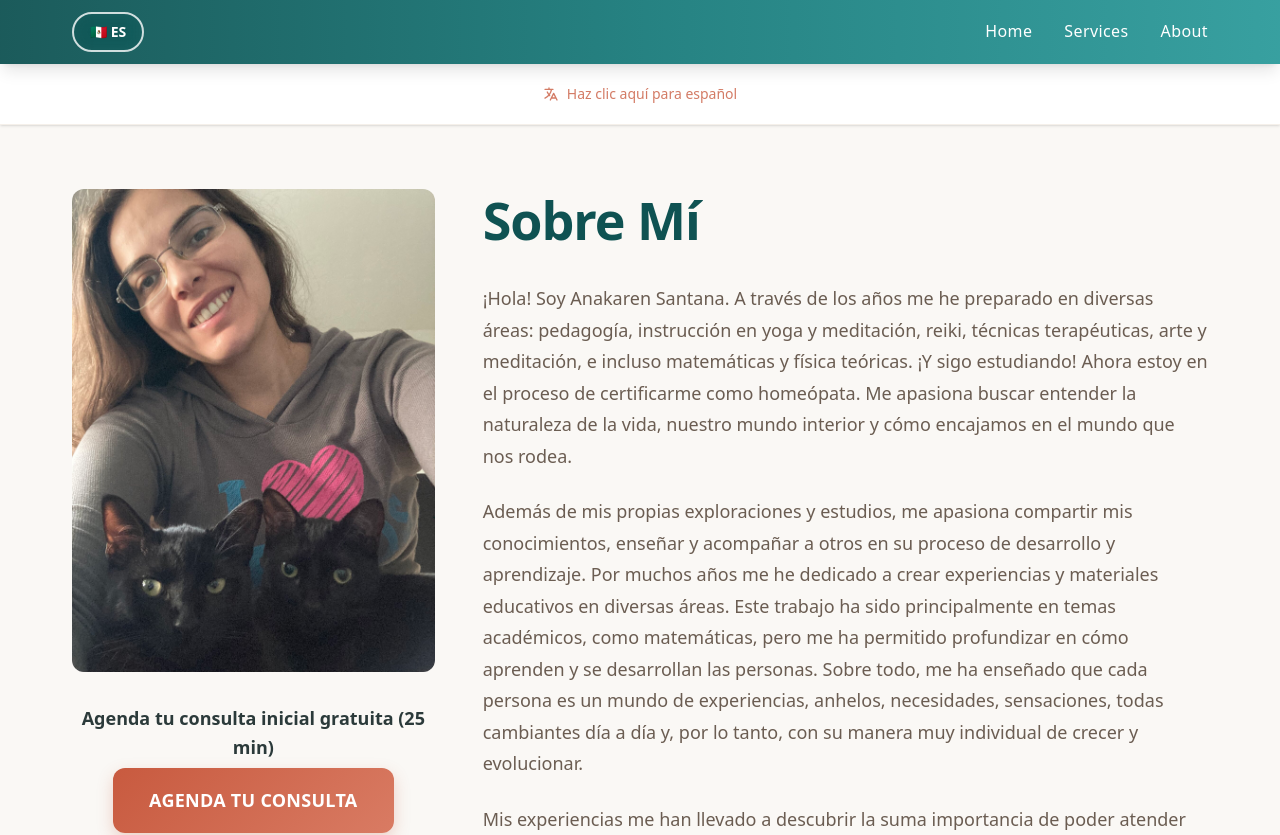
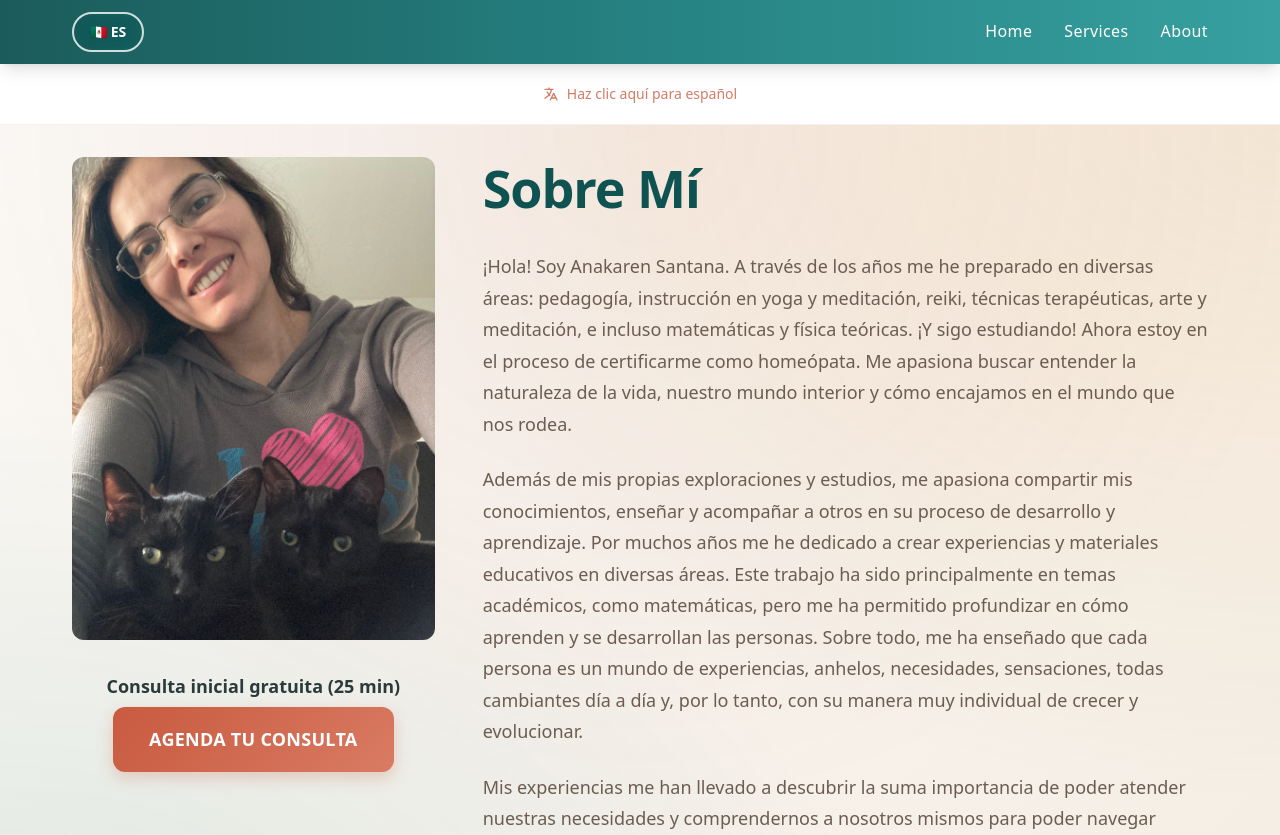
Before and after one commit to aadjones/azulita, a Next.js app: page /es/about in a window 1280 px wide. Shown: the top 835 px of the page. Built offline with nearby package versions, Linux system fonts and the light colour scheme.

Commit message:
Fixed minor spacing on Services page; cleaned up backgrounds to all be earth gradient

```diff
--- a/components/Layout.tsx
+++ b/components/Layout.tsx
@@ -21,7 +21,7 @@ export function Layout({ children }: LayoutProps) {
       </a>
       <Navigation />
       <LanguageBanner />
-      <main id="main-content" className="flex-grow">
+      <main id="main-content" className="flex-grow main-background">
         {children}
       </main>
       <Footer />
--- a/components/ServicesPage.tsx
+++ b/components/ServicesPage.tsx
@@ -1,7 +1,7 @@
-'use client';
+"use client";
 
-import { useLanguage } from '@/lib/i18n/useLanguage';
-import { BOOKING_URL } from '@/lib/constants';
+import { useLanguage } from "@/lib/i18n/useLanguage";
+import { BOOKING_URL } from "@/lib/constants";
 
 export default function ServicesPage() {
   const { content } = useLanguage();
@@ -45,9 +45,7 @@ export default function ServicesPage() {
 
           {/* Secondary CTA Group - Text above and below button */}
           <div className="cta-group-primary text-center">
-            <p className="cta-text">
-              {content.services.freeConsultation}
-            </p>
+            <p className="cta-text">{content.services.freeConsultation}</p>
 
             <a
               href={BOOKING_URL}
@@ -58,7 +56,7 @@ export default function ServicesPage() {
               {content.home.hero.cta}
             </a>
 
-            <p className="cta-text-secondary mt-3">
+            <p className="cta-text-secondary -mt-px">
               {content.services.closingText}
             </p>
           </div>
--- a/content/en.ts
+++ b/content/en.ts
@@ -36,7 +36,7 @@ export const en: ContentStructure = {
   },
   about: {
     title: "About Me",
-    freeConsultation: "Schedule your free initial consultation (25 min)",
+    freeConsultation: "Free initial consultation (25 min)",
     bio: [
       "Hello! I'm Anakaren Santana. Over the years, I have trained in various areas: pedagogy, yoga and meditation instruction, reiki, therapeutic techniques, art and meditation, and even theoretical mathematics and physics. And I'm still studying! I'm currently in the process of becoming a certified homeopath. I'm passionate about seeking to understand the nature of life, our inner world, and how we fit into the world around us.",
       "In addition to my own explorations and studies, I'm passionate about sharing my knowledge, teaching, and accompanying others in their process of development and learning. For many years, I have dedicated myself to creating educational experiences and materials in various areas. This work has been primarily in academic subjects, such as mathematics, but it has allowed me to deepen my understanding of how people learn and develop. Above all, it has taught me that each person is a world of experiences, desires, needs, sensations—all changing day by day—and therefore, with their own very individual way of growing and evolving.",
@@ -48,7 +48,7 @@ export const en: ContentStructure = {
     title: "Services",
     intro:
       "Pricing for services is adjustable to your budget. I'm here to help you.",
-    freeConsultation: "Schedule your free initial consultation (25 min).",
+    freeConsultation: "Free initial consultation (25 min).",
     services: [
       {
         title: "Homeopathy",
--- a/content/es.ts
+++ b/content/es.ts
@@ -36,7 +36,7 @@ export const es: ContentStructure = {
   },
   about: {
     title: "Sobre Mí",
-    freeConsultation: "Agenda tu consulta inicial gratuita (25 min)",
+    freeConsultation: "Consulta inicial gratuita (25 min)",
     bio: [
       "¡Hola! Soy Anakaren Santana. A través de los años me he preparado en diversas áreas: pedagogía, instrucción en yoga y meditación, reiki, técnicas terapéuticas, arte y meditación, e incluso matemáticas y física teóricas. ¡Y sigo estudiando! Ahora estoy en el proceso de certificarme como homeópata. Me apasiona buscar entender la naturaleza de la vida, nuestro mundo interior y cómo encajamos en el mundo que nos rodea.",
       "Además de mis propias exploraciones y estudios, me apasiona compartir mis conocimientos, enseñar y acompañar a otros en su proceso de desarrollo y aprendizaje. Por muchos años me he dedicado a crear experiencias y materiales educativos en diversas áreas. Este trabajo ha sido principalmente en temas académicos, como matemáticas, pero me ha permitido profundizar en cómo aprenden y se desarrollan las personas. Sobre todo, me ha enseñado que cada persona es un mundo de experiencias, anhelos, necesidades, sensaciones, todas cambiantes día a día y, por lo tanto, con su manera muy individual de crecer y evolucionar.",
@@ -48,7 +48,7 @@ export const es: ContentStructure = {
     title: "Servicios",
     intro:
       "Los precios por servicios son ajustables a tu presupuesto. Estoy aquí para ayudarte.",
-    freeConsultation: "Agenda tu consulta inicial gratuita (25 min).",
+    freeConsultation: "Consulta inicial gratuita (25 min).",
     services: [
       {
         title: "Homeopatía",
--- a/styles/components.css
+++ b/styles/components.css
@@ -83,13 +83,6 @@
     border-radius: var(--radius-xl);
     box-shadow: 0 4px 12px rgba(var(--color-foreground-rgb), var(--opacity-subtle));
     border: 1px solid rgba(var(--color-neutral-rgb), var(--opacity-normal));
-    transition: all var(--transition-normal);
-  }
-
-  .card-base:hover {
-    transform: translateY(-4px);
-    box-shadow: 0 12px 24px rgba(var(--color-foreground-rgb), var(--opacity-light));
-    border-color: rgba(var(--color-accent-rgb), var(--opacity-normal));
   }
 
   /* CTA Patterns */
--- a/styles/pages.css
+++ b/styles/pages.css
@@ -1,8 +1,8 @@
 /* Page-specific layout classes */
 
 @layer components {
-  /* Hero Section */
-  .hero-section {
+  /* Main Background - soft earth gradient for all pages */
+  .main-background {
     background: radial-gradient(
         ellipse at top right,
         rgba(var(--color-accent-rgb), var(--opacity-medium)),
@@ -19,6 +19,10 @@
         transparent 60%
       ),
       linear-gradient(135deg, var(--color-background) 0%, var(--color-neutral-light) 100%);
+  }
+
+  /* Hero Section */
+  .hero-section {
     /* bottom padding controls gap between CTA buttons and footer */
     padding: 1rem 0 4rem;
     text-align: center;
@@ -95,20 +99,14 @@
 
   /* Page Header */
   .page-header-compact {
-    background: radial-gradient(
-        ellipse at top,
-        rgba(var(--color-accent-rgb), var(--opacity-soft)),
-        transparent 50%
-      ),
-      linear-gradient(135deg, var(--color-background) 0%, var(--color-neutral-light) 100%);
-    padding: 3rem 0 2rem;
+    padding: 2rem 0 0.5rem;
     text-align: center;
     position: relative;
   }
 
   @media (min-width: 768px) {
     .page-header-compact {
-      padding: 4rem 0 3rem;
+      padding: 2rem 0 0.75rem;
     }
   }
 
@@ -116,7 +114,7 @@
     font-size: 2.5rem;
     font-weight: 700;
     color: var(--color-primary-dark);
-    margin-bottom: 1rem;
+    margin-bottom: 0.5rem;
     font-family: var(--font-heading);
     letter-spacing: -0.02em;
   }
@@ -145,7 +143,7 @@
 
   /* Section Spacing */
   .section-spacing {
-    padding-top: var(--spacing-section);
+    padding-top: 2rem;
     padding-bottom: var(--spacing-section);
   }
 
```
